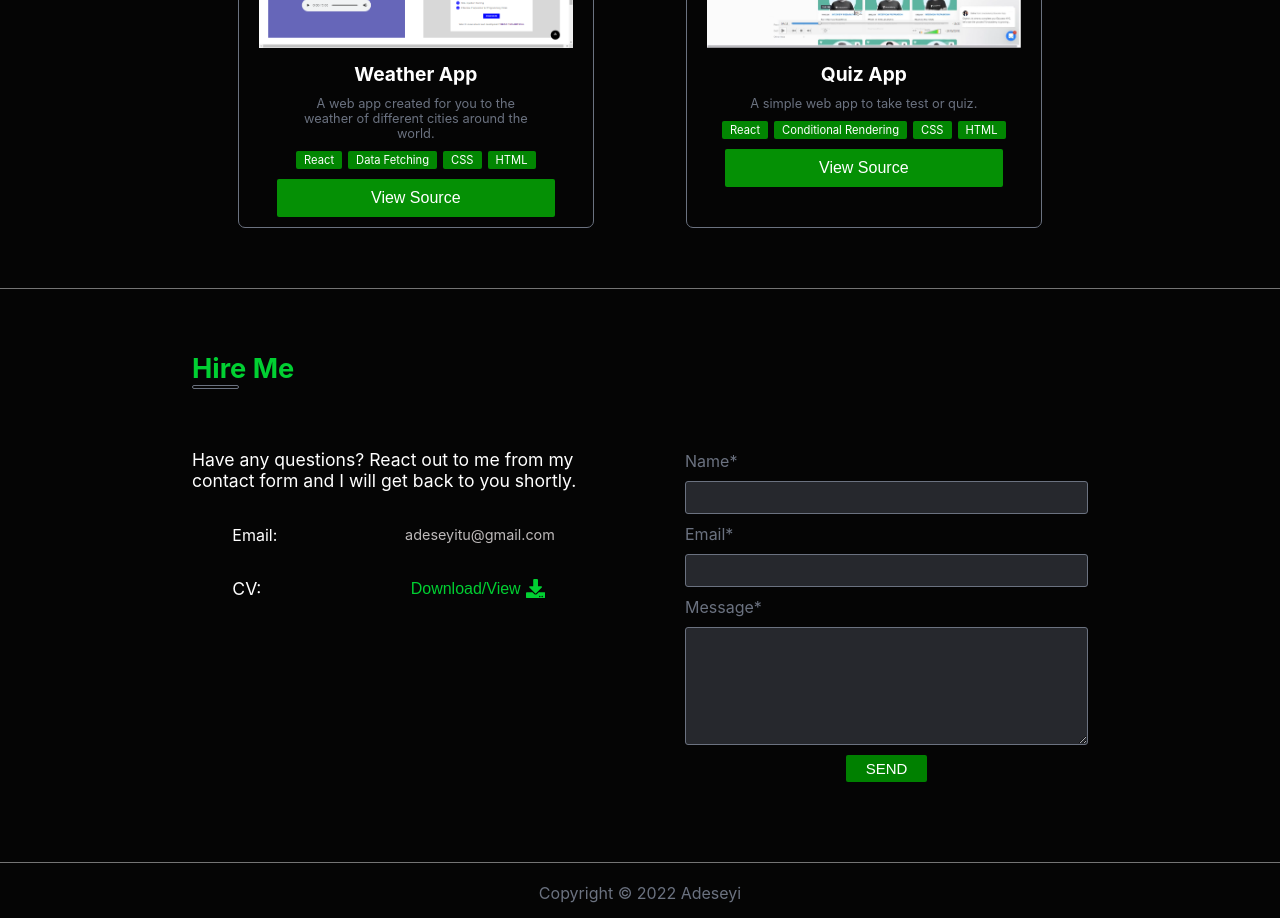
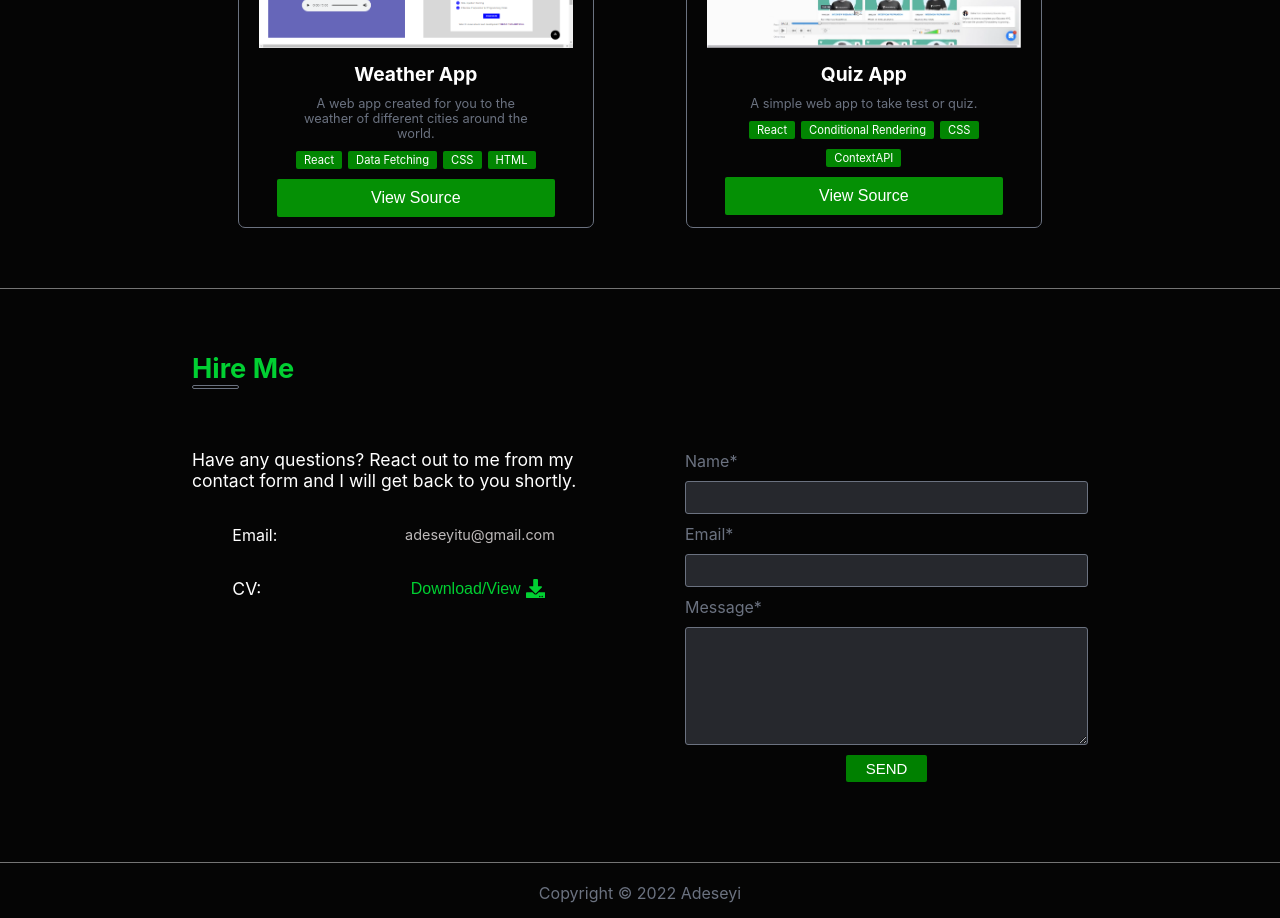
Before and after one commit to Oluwaseyi-Java/Portfolio, a React (Create React App) app in the folder portfolio/: page / in a window 1280 px wide. Shown: the part 2640-3558 px from the top of the page. Built offline with nearby package versions, Linux system fonts and the light colour scheme.

Commit message:
Added Quiz App link

```diff
--- a/portfolio/src/UiData.js
+++ b/portfolio/src/UiData.js
@@ -36,9 +36,9 @@ export const ProjectData = [
         title: "Quiz App",
         description: "A simple web app to take test or quiz.",
         imgUrl: "Screenshot(12)",
-        websiteUrl: "https://quiz-app-gray-xi.vercel.app/questions",
-        sourceUrl: "https://github.com/Oluwaseyi-Java/QuizApp/tree/main/quiz-app",
-        tools: ["React","Conditional Rendering", "CSS", "HTML"]
+        websiteUrl: "https://question-app-ten.vercel.app/",
+        sourceUrl: "https://github.com/Oluwaseyi-Java/QuestionApp",
+        tools: ["React","Conditional Rendering", "CSS", "ContextAPI"]
     }
 ]
 
```
